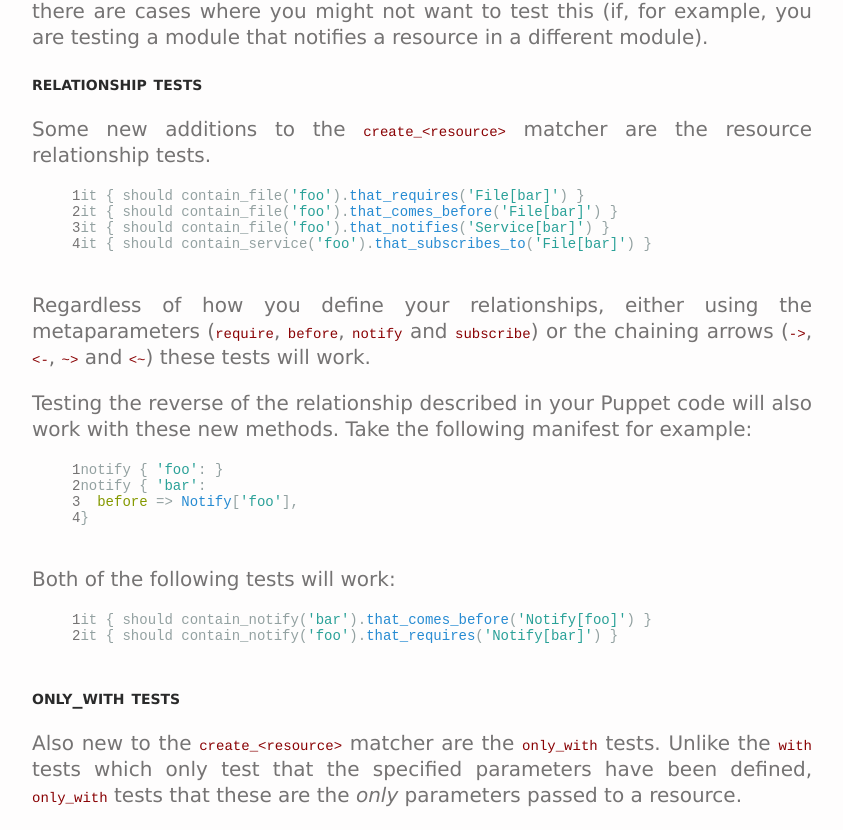
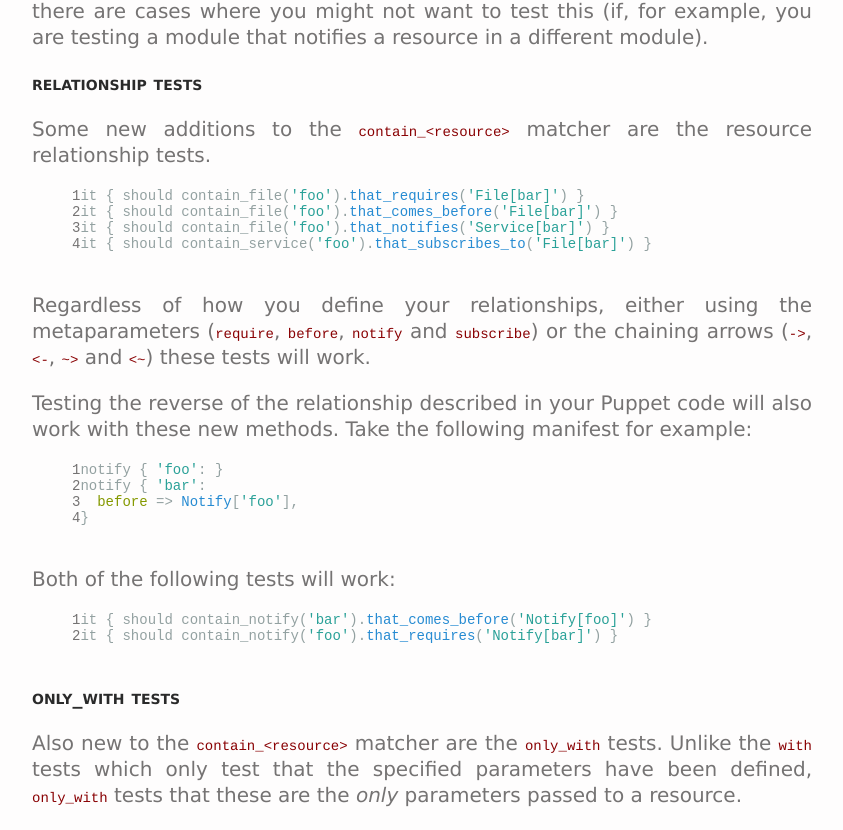
Before and after one commit to rodjek/rodjek.github.com, a Jekyll site: the page built from _posts/2013-12-05-rspec-puppet-1.0.0.md, in a window 1280 px wide and 1400 px high, scrolled down 1719 px. Shown: the part 136-966 px from the top of the window, without its empty margins (218-1061 px from the left). Built offline with Jekyll 4.4.1, drawn with Linux system fonts in a browser that asks for light colours; comment, search, counter and statistics services are not loaded.

Commit message:
technically, both are right but it's confusing

```diff
--- a/_posts/2013-12-05-rspec-puppet-1.0.0.md
+++ b/_posts/2013-12-05-rspec-puppet-1.0.0.md
@@ -85,7 +85,7 @@ there are cases where you might not want to test this (if, for example, you are
 testing a module that notifies a resource in a different module).
 
 ### relationship tests
-Some new additions to the `create_<resource>` matcher are the resource
+Some new additions to the `contain_<resource>` matcher are the resource
 relationship tests.
 
 {% highlight ruby linenos %}
@@ -117,7 +117,7 @@ it { should contain_notify('foo').that_requires('Notify[bar]') }
 {% endhighlight %}
 
 ### only_with tests
-Also new to the `create_<resource>` matcher are the `only_with` tests.  Unlike
+Also new to the `contain_<resource>` matcher are the `only_with` tests.  Unlike
 the `with` tests which only test that the specified parameters have been
 defined, `only_with` tests that these are the *only* parameters passed to
 a resource.
```
